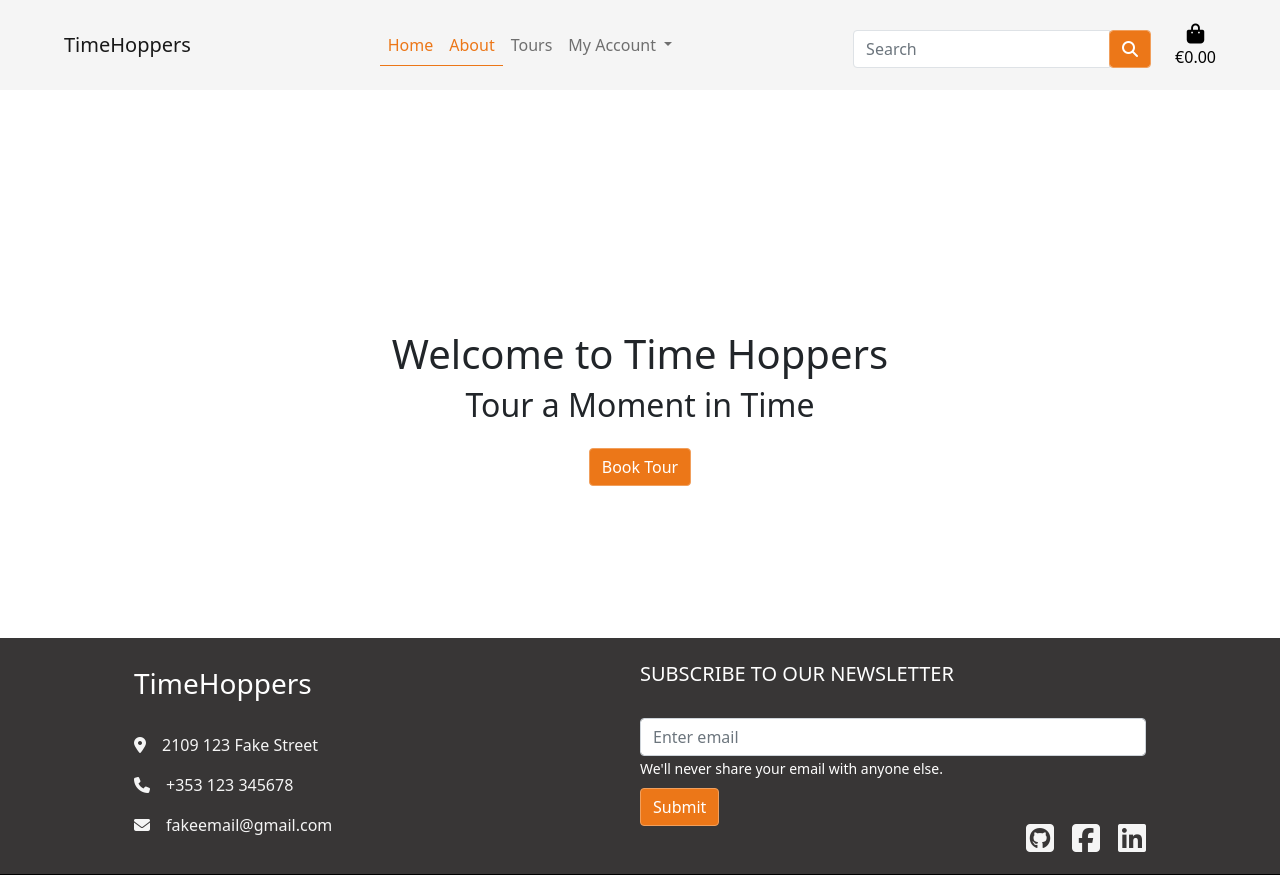
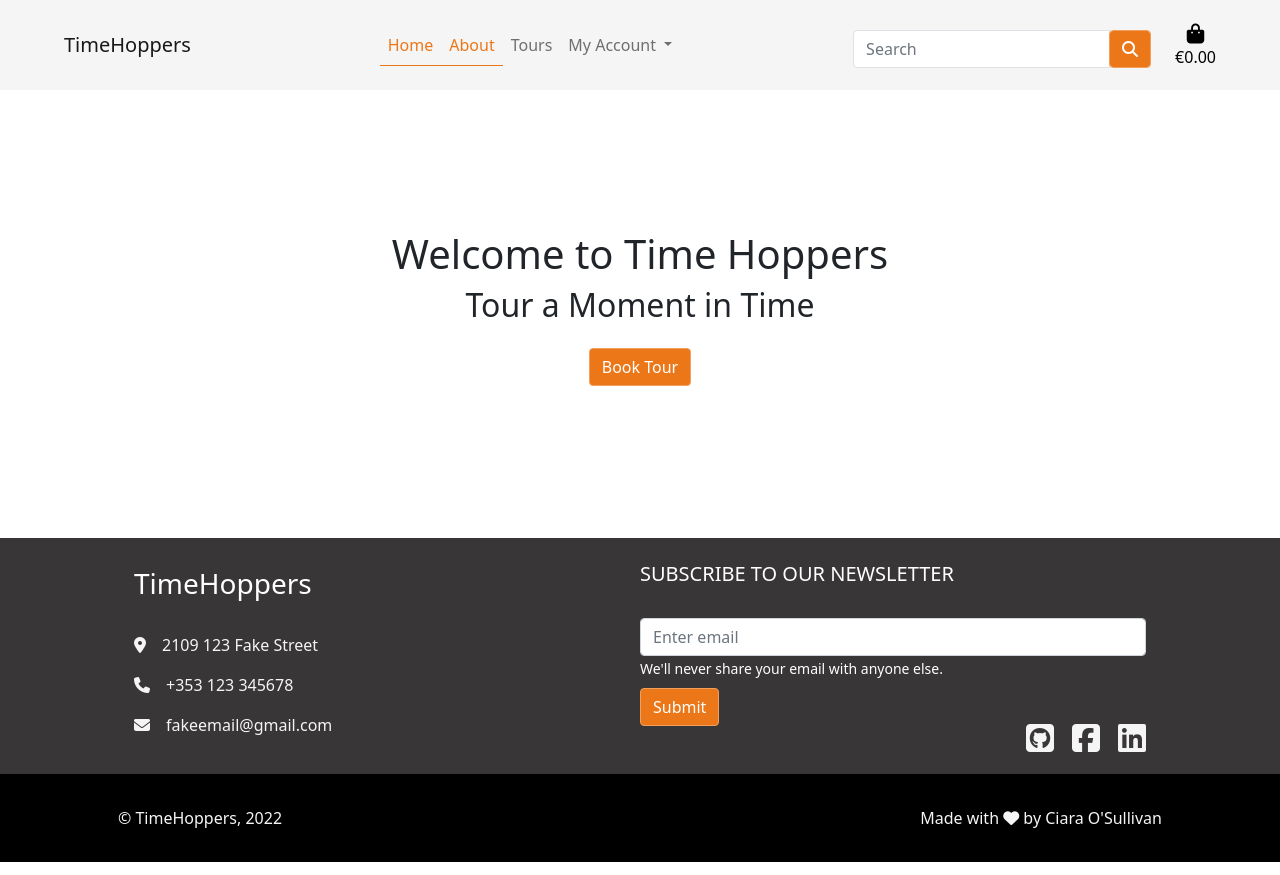
Before and after one commit to ciaraosull/project-5-time-hoppers, a Django app: page / in a window 1280 px wide. Shown: the top 875 px of the page. Run offline with Django 3.2, Linux system fonts and the light colour scheme; some libraries are stand-ins or nearby versions.

Commit message:
add empty div on top of messages for fixed header on sm screens

```diff
--- a/static/css/style.css
+++ b/static/css/style.css
@@ -21,7 +21,7 @@ body {
 }
 
 main {
-    padding-top: 200px;
+    margin-top: 100px;
     flex: 1 0 auto;
 }
 
--- a/templates/base.html
+++ b/templates/base.html
@@ -177,6 +177,7 @@
     <main>
         <!-- Show Messages -->
 
+        <div class=""></div>
         <div class="container d-flex justify-content-center">
             <div class=" row text-center">
                 {%  if messages  %}
```
